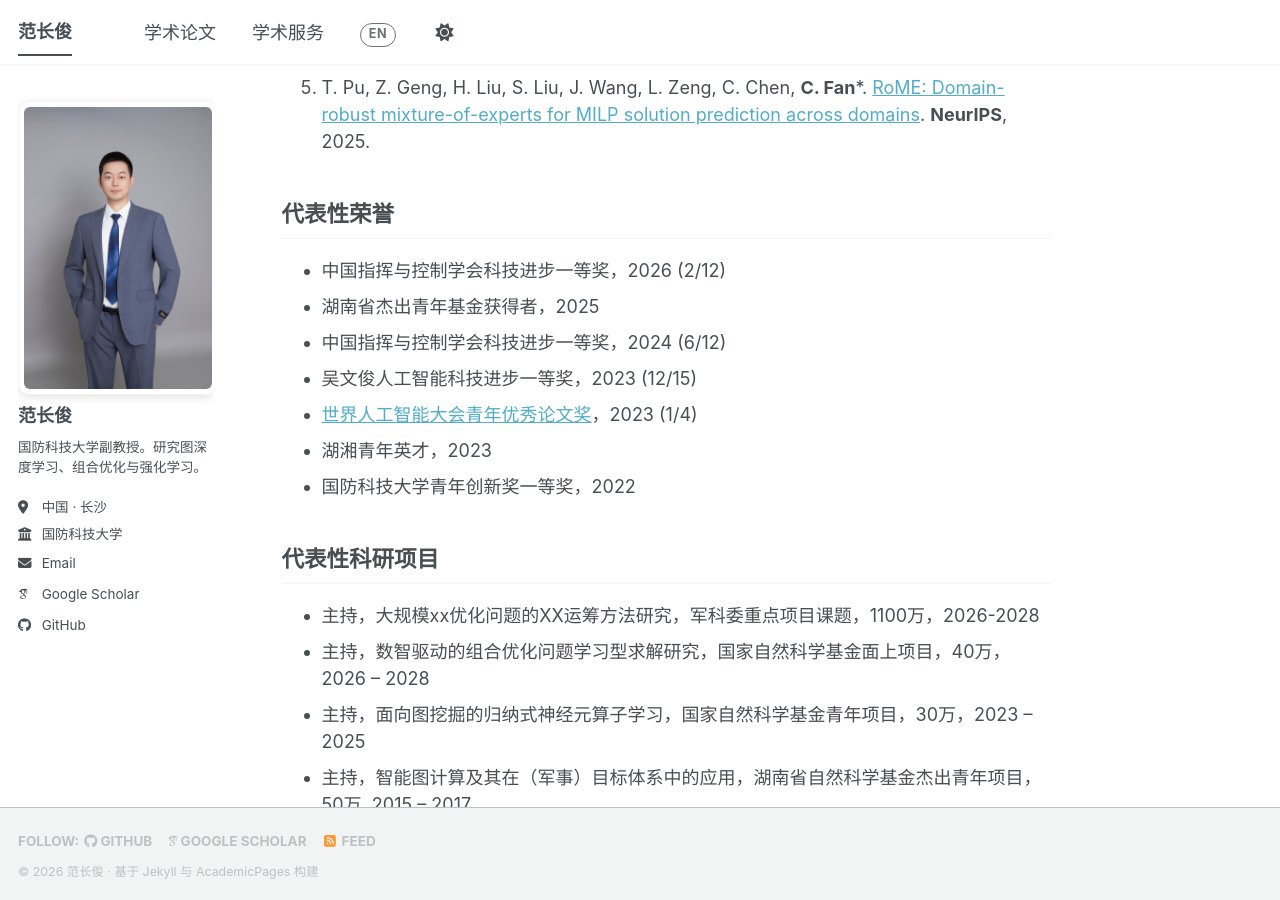
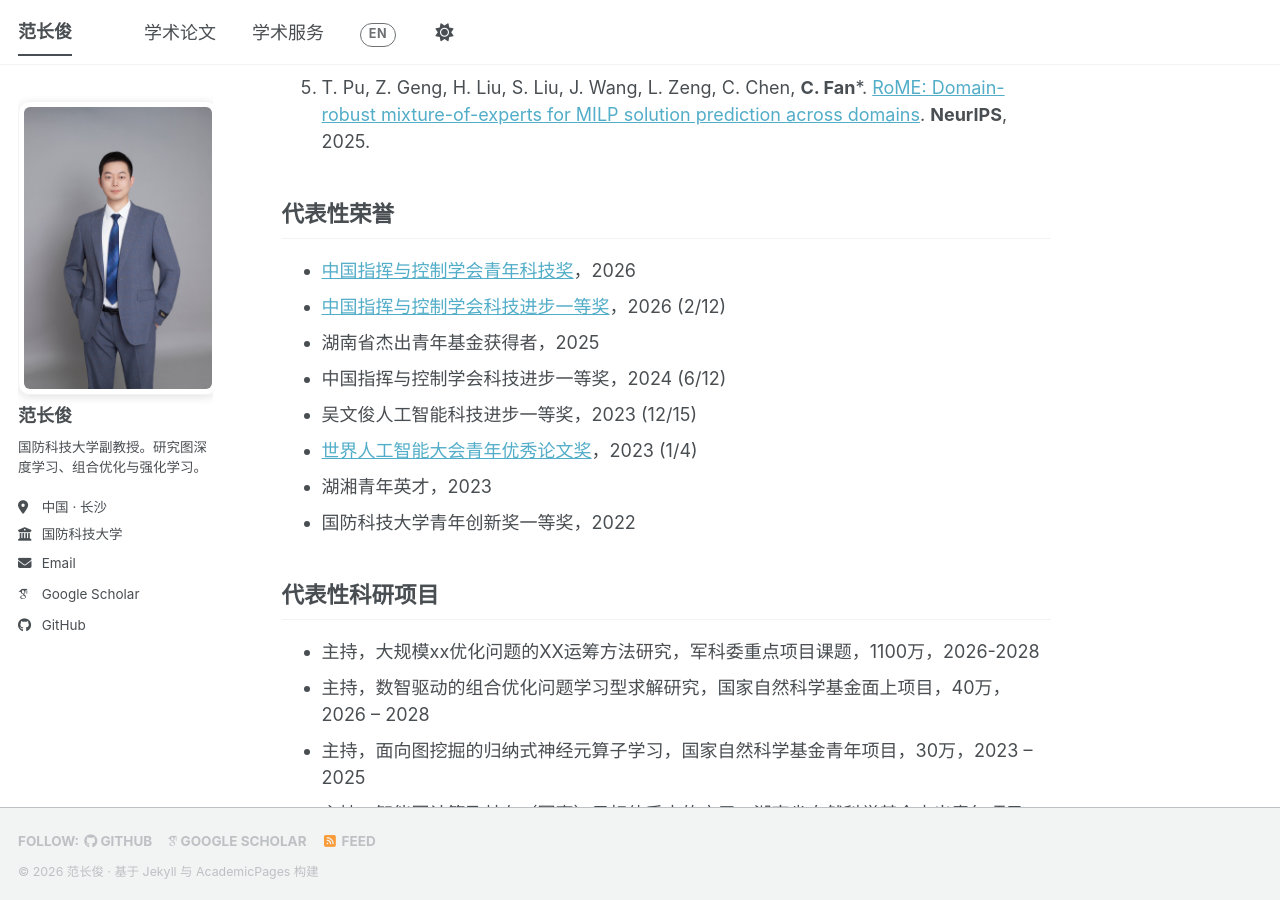
Before and after one commit to fanchangjun/fanchangjun.github.io, a Jekyll site: the page built from _pages/about.md, in a window 1280 px wide and 900 px high, scrolled down 1234 px. Built offline with Jekyll 4.4.1, drawn with Linux system fonts in a browser that asks for light colours; some web fonts are replaced; a script bundle is joined from its source files by our own code; library files that are not in the unit come from our copies.

Commit message:
Update about.md

```diff
--- a/_pages/about.md
+++ b/_pages/about.md
@@ -92,7 +92,8 @@ I am now recruiting Master and PhD students who are passionate about research, s
 
 <div class="lang-zh" markdown="1">
 
-- 中国指挥与控制学会科技进步一等奖，2026 (2/12)
+- [中国指挥与控制学会青年科技奖](https://www.c2.org.cn/h-nd-3118.html)，2026
+- [中国指挥与控制学会科技进步一等奖](https://www.c2.org.cn/h-nd-3118.html)，2026 (2/12)
 - 湖南省杰出青年基金获得者，2025
 - 中国指挥与控制学会科技进步一等奖，2024 (6/12)
 - 吴文俊人工智能科技进步一等奖，2023 (12/15)
@@ -104,7 +105,8 @@ I am now recruiting Master and PhD students who are passionate about research, s
 
 <div class="lang-en" markdown="1">
 
-- First Prize of the CICC Science and Technology Progress Award, awarded by Chinese Institute of Command and Control Society, 2026 (2/12)
+- [Chinese Institute of Command and Control Society (CICC) Youth Science and Technology Award](https://www.c2.org.cn/h-nd-3118.html), 2026
+- [First Prize of the CICC Science and Technology Progress Award, awarded by Chinese Institute of Command and Control Society (CICC)](https://www.c2.org.cn/h-nd-3118.html), 2026 (2/12)
 - Outstanding Young Talent Fund recipient from Hunan Province, 2026
 - First Prize of the CICC Science and Technology Progress Award, awarded by Chinese Institute of Command and Control Society, 2024 (6/12)
 - First Prize of the Wu Wenjun Artificial Intelligence Science and Technology Progress Award, awarded by Wu Wenjun Artificial Intelligence Society, 2023 (12/15)
```
